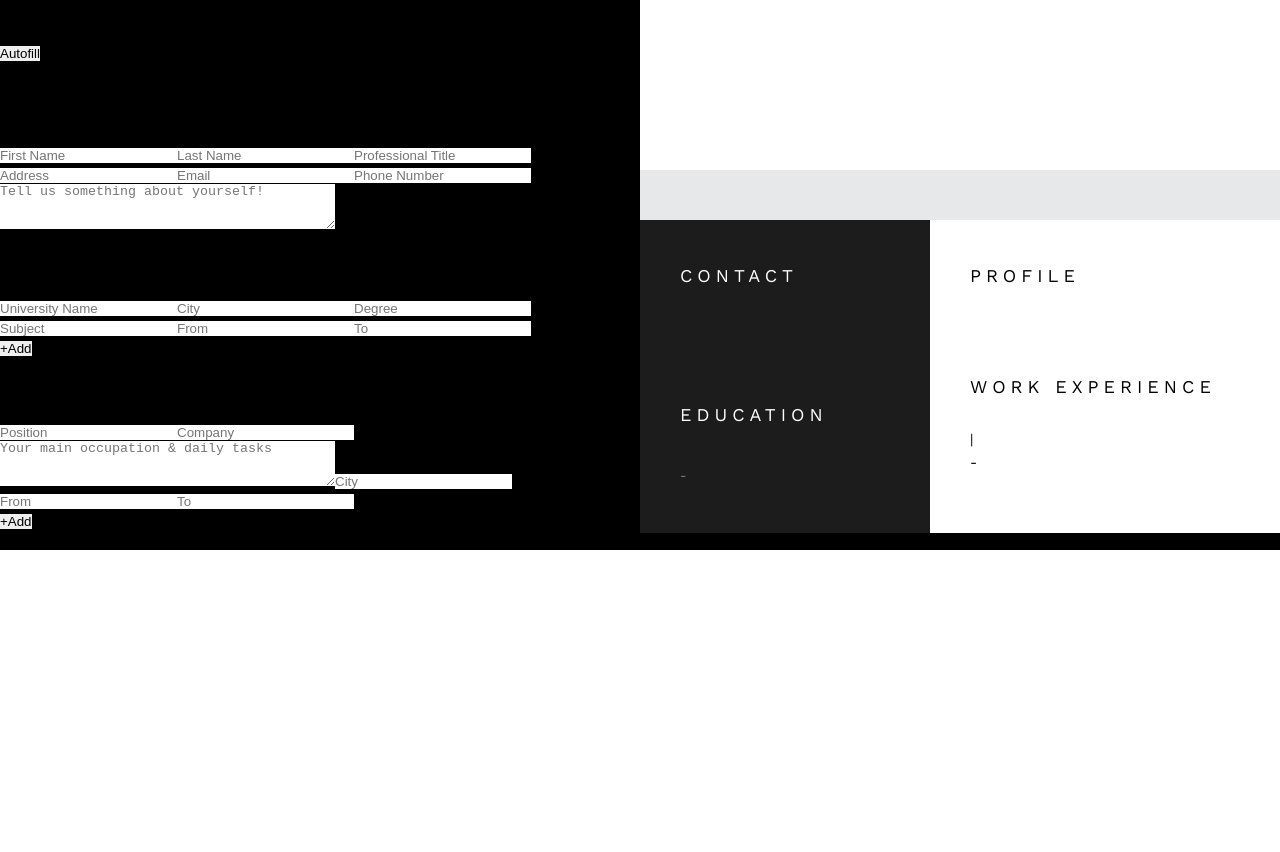
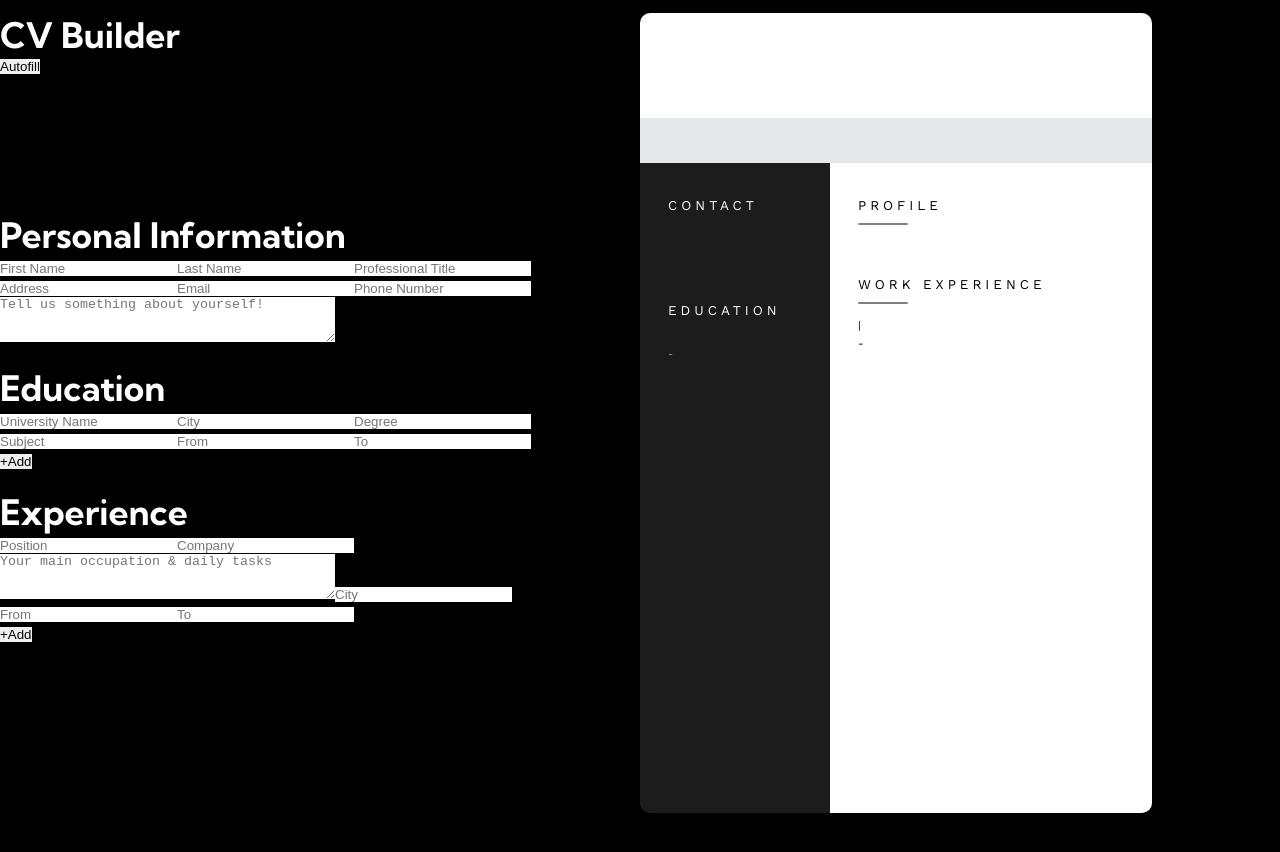
Before and after one commit to tonnykh/cv-application, a React (Create React App) app: page / in a window 1280 px wide. Shown: the top 852 px of the page. Before the commit the page ends 800 px from the top, so only its background shows below. Built offline with nearby package versions, Linux system fonts and the light colour scheme.

Commit message:
Finish CVPreview style

```diff
--- a/src/components/Main/CVPreview/components/Education.js
+++ b/src/components/Main/CVPreview/components/Education.js
@@ -6,9 +6,9 @@ const Education = (props) => {
     return (
       <div className="education-item">
         <h4>{educationItem.degree}</h4>
-        <p>{educationItem.subject}</p>
-        <p>{educationItem.university_name}</p>
-        <p>{educationItem.city}</p>
+        <h5>{educationItem.subject}</h5>
+        <h5>{educationItem.university_name}</h5>
+        <h5>{educationItem.city}</h5>
         <p>
           <span>{educationItem.from}</span>-{educationItem.to}
         </p>
--- a/src/styles/App.css
+++ b/src/styles/App.css
@@ -1,5 +1,4 @@
-div.App {
-    /* background-color: black; */
-    height: 100vh;
-
+.App {
+    height: 110vh;
+    background-color: black;
 }
--- a/src/styles/CVPreview.css
+++ b/src/styles/CVPreview.css
@@ -1,17 +1,21 @@
 .CVPreview {
-    font-family: "Work Sans";
+    font-family: "Work Sans", sans-serif;
     display: grid;
-    grid-template-columns: 290px 1fr;
-    grid-template-rows: 220px 1fr;
+    width: 40vw;
+    grid-template-columns: 190px 1fr;
+    grid-template-rows: 150px 1fr;
+    height: 100vh;
 }
 
 
-/* HEADER */
+/* || HEADER || */
 
 .header {
     grid-column: 1/3;
     color: black;
     background-color: white;
+    border-top-left-radius: var(--radius);
+    border-top-right-radius: var(--radius);
 }
 
 .header > *  {
@@ -23,9 +27,8 @@
 .header h1 {
     gap: 40px;
     letter-spacing: 14px;
-    font-size: 2.9rem;
     font-weight: 300;
-    height: 170px;
+    height: 105px;
     width: 100%;
 }
 
@@ -37,40 +40,44 @@
     font-family: "Work Sans";
     font-size: 1.125rem;
     font-weight: 300;
-    height: 50px;
+    height: 45px;
     letter-spacing: 3px;
     background-color: var(--bg-color-light);
 }
 
+.header h2 {
+    color: black;
+}
 
-/* SIDEBAR */
+
+/* || SIDEBAR || */
 
 .sidebar, .main {
     display: flex;
     flex-direction: column;
-    gap: 60px;
-    padding: 45px 40px;
+    gap: 40px;
+    padding: 35px 28px;
     background-color: var(--bg-color);
     color: var(--text-color);
 }
 
 .sidebar {
-
     background-color: var(--bg-color);
+    border-bottom-left-radius: var(--radius);
 }
 
 section {
     display: flex;
     flex-direction: column;
-    gap: 14px;
+    gap: 12px;
 }
 
 section h3 {
     color: white;
-    font-size: 1.125rem;
+    font-size: 0.840rem;
     font-weight: 400;
-    letter-spacing: 5px;
-    margin-bottom: 16px;
+    letter-spacing: 4px;
+    margin-bottom: 10px;
 }
 
 /* contact */
@@ -81,9 +88,13 @@ section h3 {
     font-size: 0.875rem;
 }
 
+.contact-item p {
+    font-size: 0.75rem;
+}
+
 /* education */
 .education {
-    gap: 30px;
+    gap: 20px;
 }
 
 .education h3 {
@@ -98,38 +109,42 @@ section h3 {
 }
 
 .education-item h4, .experience-item h4 {
-    font-size: 1rem;
+    font-size: 0.813rem;
     font-weight: 500;
     color: white;
     line-height: 1.5;
 }
 
+.education-item h5, .experience-item h5 {
+    font-size: 0.688rem;
+    font-weight: 400;
+    line-height: 1.5;
+}
+
 .education-item p, .experience-item p {
-    font-size: 0.875rem;
-    line-height: 1.8;
-    font-weight: 300;
+    font-size: 0.625rem;
 }
 
 
-/* MAIN */
+/* || MAIN || */
 
 .main, .main *  {
     background-color: white;
     color: black;
 }
 
-/* profile */
-.profile h3 {
+.main {
+    border-bottom-right-radius: var(--radius);
 }
 
 .profile p {
-    font-size: 0.875rem;
+    font-size: 0.630rem;
     line-height: 1.5;
 }
 
 /* work-experience */
 .work-experience {
-    gap: 30px;
+    gap: 22px;
 }
 
 .work-experience h3 {
@@ -140,12 +155,13 @@ section h3 {
     color: black;
 }
 
-.experience-item h5 {
-    font-size: 0.875rem;
-    font-weight: 400;
+.main section>h3::after {
+    background-color: gray;
+    border-radius: 1px;
+    content: "";
+    display: block;
+    height: 2px;
+    width: 50px;
+    position: relative;
+    bottom: -10px;
 }
-
-.experience-item p {
-    /* font-weight: 300; */
-    /* font-size: 0.8125rem; */
-}
--- a/src/styles/Header.css
+++ b/src/styles/Header.css
@@ -2,4 +2,5 @@ h2 {
   font-size: 2.2rem;
   font-weight: 700;
   font-family: 'Kumbh Sans', sans-serif;
+  color: white;
 }
--- a/src/styles/Main.css
+++ b/src/styles/Main.css
@@ -1,10 +1,8 @@
 main {
-    /* color: red; */
     display: grid;
-    grid-template-columns: repeat(2, 1fr);
-    grid-template-rows: 100px 1fr;
-        background-color: black;
-
+    grid-template-columns: 1fr 1fr;
+    grid-template-rows: 200px 1fr;
+    padding-top: 1%;
 }
 
 main Header {
```
